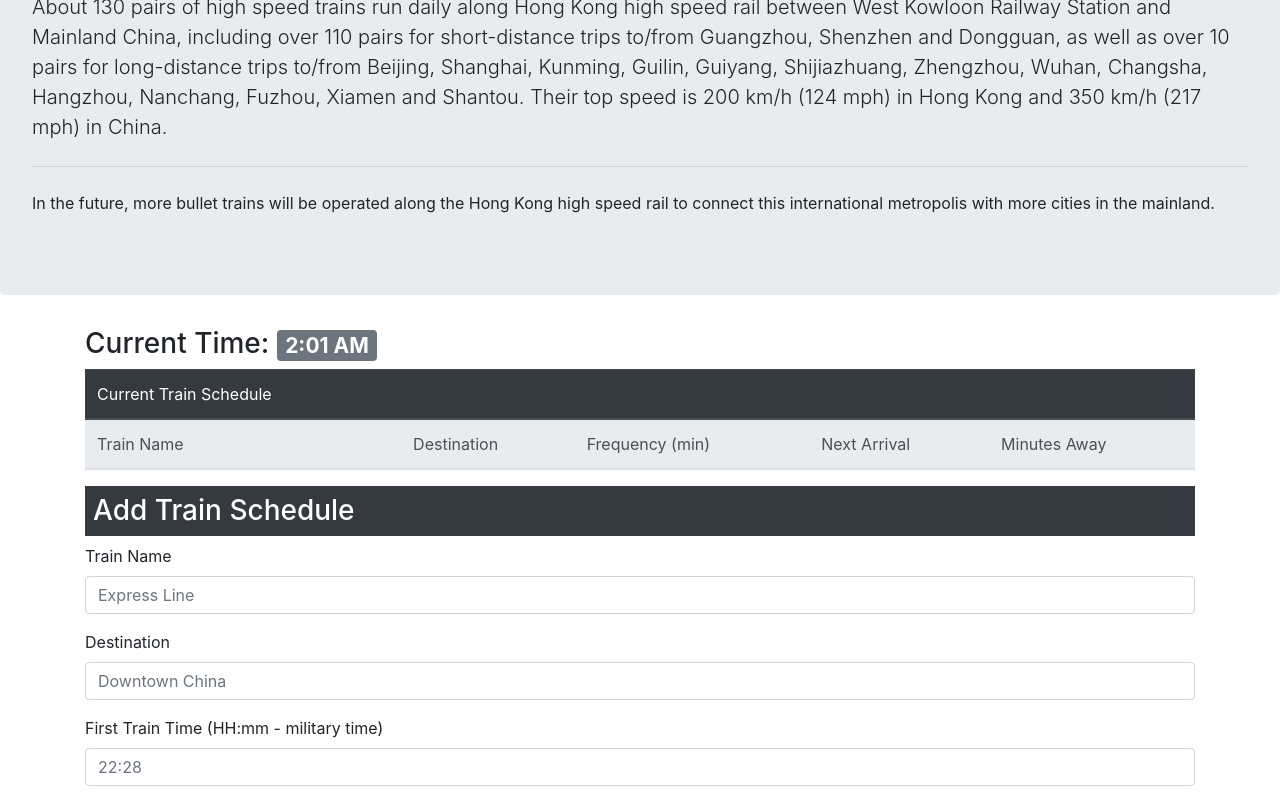
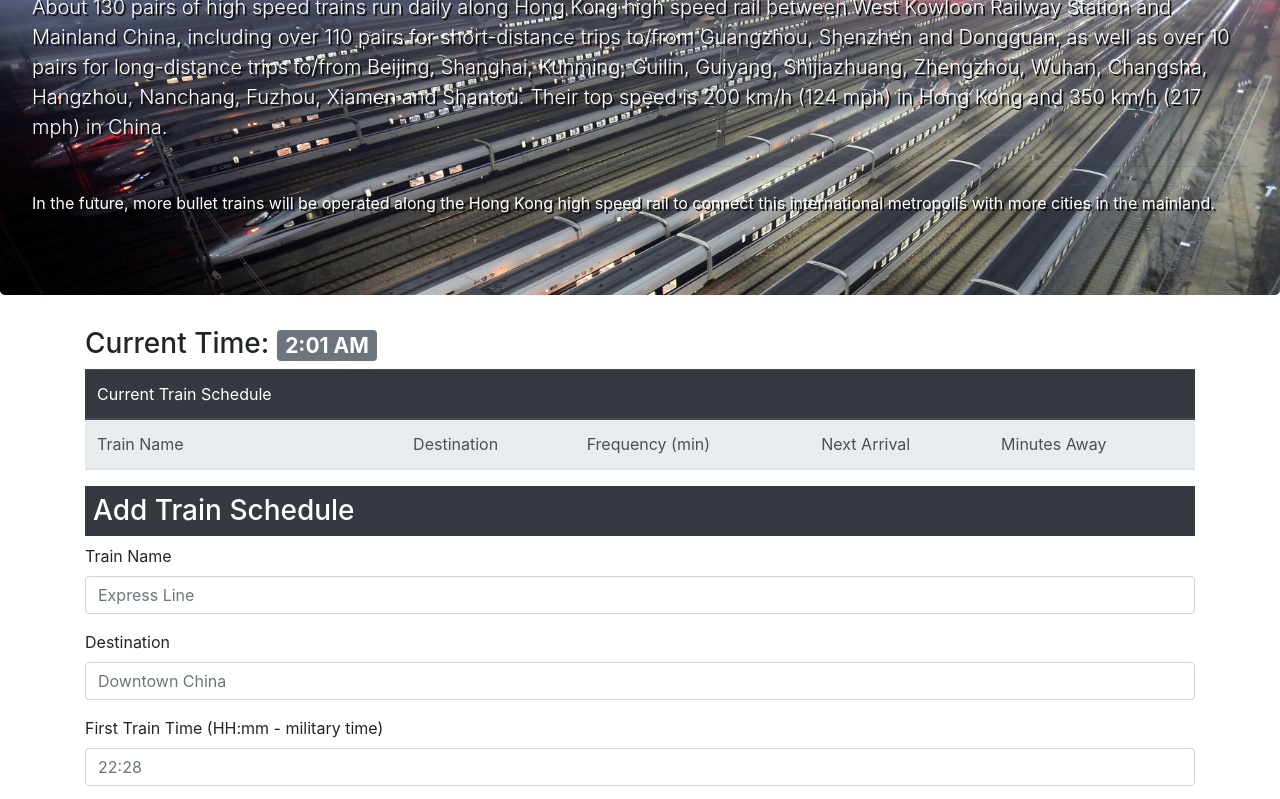
Before and after one commit to bavarianstance/hw7-trainscheduler, a plain HTML site: page index.html in a window 1280 px wide. Shown: the part 203-1002 px from the top of the page. Drawn offline with nearby package versions, Linux system fonts and the light colour scheme; no server answers.

Commit message:
style/background img

```diff
--- a/assets/css/style.css
+++ b/assets/css/style.css
@@ -0,0 +1,4 @@
+.jumbotron {
+  color:white;
+  text-shadow: 2px 2px #0c0c0c;
+}
--- a/index.html
+++ b/index.html
@@ -14,7 +14,7 @@
   <span class="navbar-brand mb-0 h1">A Bayvarian Production</span>
 </nav>
 
-<div class="jumbotron">
+<div class="jumbotron" style="background-image: url(./assets/images/chinatrain.jpg); background-size: 100%">
   <h1 class="display-4">Hong Kong Bullet Trains</h1>
   <p class="lead">About 130 pairs of high speed trains run daily along Hong Kong high speed rail between West Kowloon Railway Station and Mainland China, including over 110 pairs for short-distance trips to/from Guangzhou, Shenzhen and Dongguan, as well as over 10 pairs for long-distance trips to/from Beijing, Shanghai, Kunming, Guilin, Guiyang, Shijiazhuang, Zhengzhou, Wuhan, Changsha, Hangzhou, Nanchang, Fuzhou, Xiamen and Shantou. Their top speed is 200 km/h (124 mph) in Hong Kong and 350 km/h (217 mph) in China.</p>
   <hr class="my-4">
@@ -75,8 +75,6 @@
 	</div>
 </div>
 
-
-
 <script src="./assets/javascript/moment.js"></script>
 <script src="https://cdnjs.cloudflare.com/ajax/libs/jquery/3.3.1/jquery.js"></script>
 <script src="https://code.jquery.com/jquery-3.3.1.slim.min.js" integrity="sha384-q8i/X+965DzO0rT7abK41JStQIAqVgRVzpbzo5smXKp4YfRvH+8abtTE1Pi6jizo" crossorigin="anonymous"></script>
```
Also changed, not shown: assets/images/chinatrain.jpg (added).
